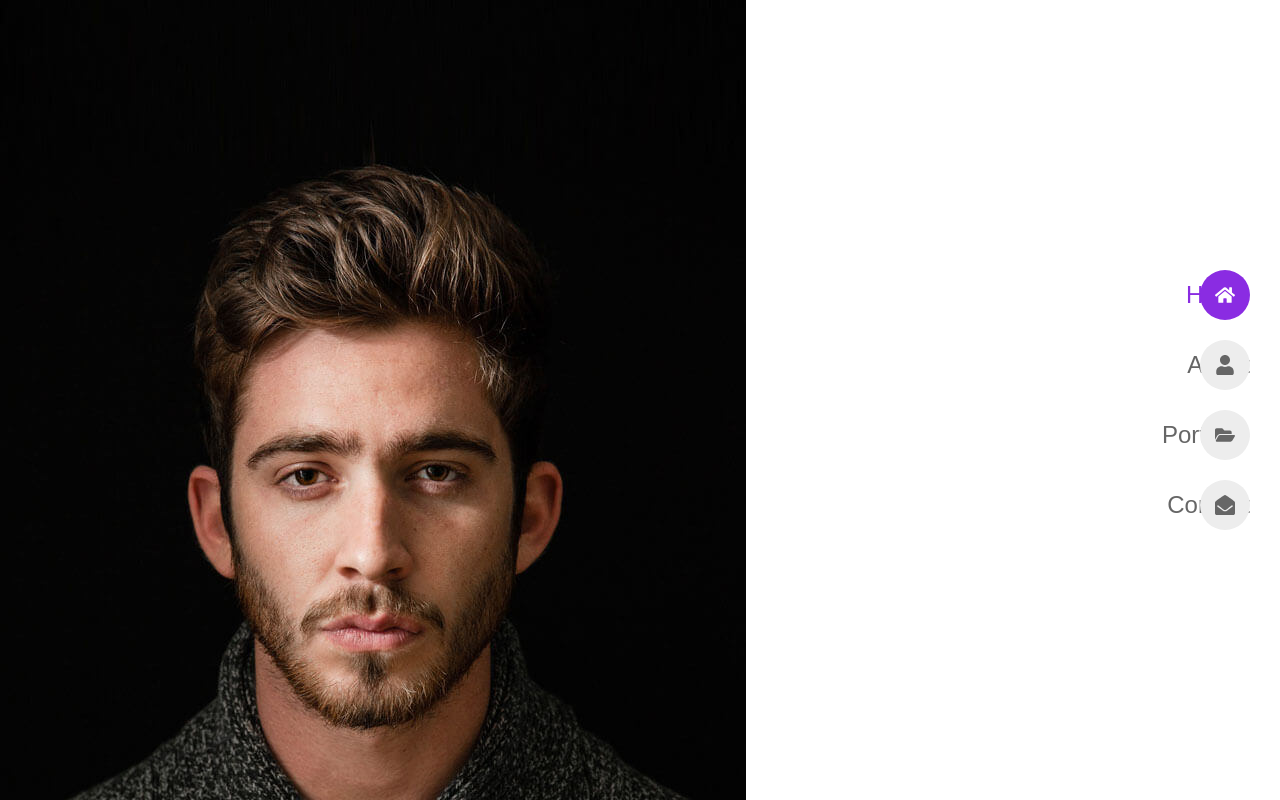
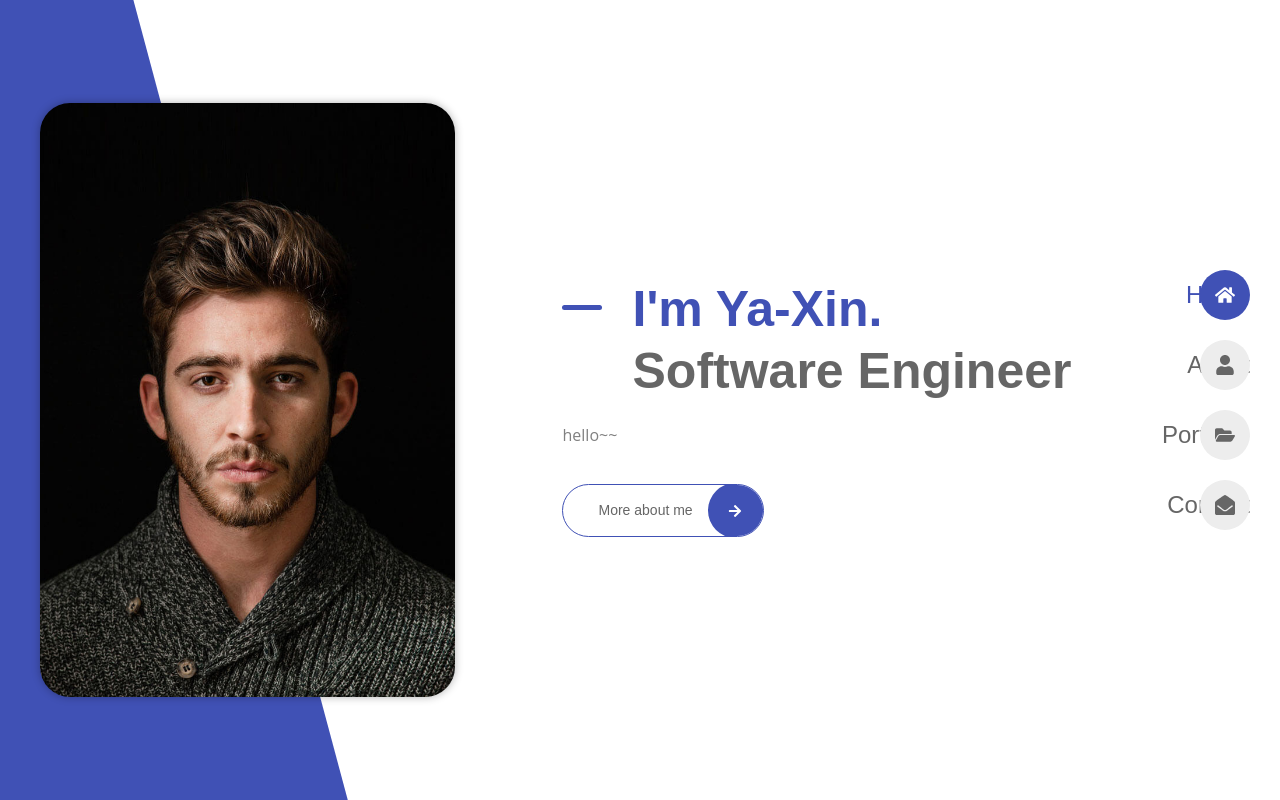
Before and after one commit to yaxingshih/react-personal-portfolio, a React (Vite) app: page / in a window 1280 px wide. Shown: the top 800 px of the page. Built offline with nearby package versions, Linux system fonts and the light colour scheme.

Commit message:
modify home

```diff
--- a/src/App.css
+++ b/src/App.css
@@ -7,7 +7,7 @@
 :root {
     /* ========== Colors ========== */
     font-family: "Inter", sans-serif;
-    --first-color: hsl(271, 76%, 53%);
+    --first-color: hsl(231, 48%, 48%);
     --title-color: hsl(0, 0%, 40%);
     --text-color: hsl(0, 0%, 50%);
     --body-color: hsl(0, 0%, 100%);
@@ -82,3 +82,62 @@ textarea {
 img {
     max-width: 100%;
 }
+
+/* ========== Reusable CSS ========== */
+.grid {
+    display: grid;
+    gap: 30px;
+}
+
+.section {
+    padding-block: 70px;
+}
+
+.button {
+    display: inline-block;
+    color: var(--title-color);
+    border: 1px solid var(--first-color);
+    padding: 15px 70px 15px 35px;
+    border-radius: 35px;
+    font-family: var(--second-font);
+    font-size: var(--small-font-size);
+    font-weight: var(--weight-500);
+    position: relative;
+    overflow: hidden;
+    transition: all 0.25s ease-in-out;
+}
+
+.button__icon {
+    background-color: var(--first-color);
+    position: absolute;
+    inset-block: -2px;
+    right: 0;
+    width: 55px;
+    border-radius: 50%;
+    color: var(--text-white);
+    font-size: var(--small-font-size);
+    text-align: center;
+    line-height: 55px;
+}
+
+.button::before {
+    content: '';
+    position: absolute;
+    inset: 0;
+    background-color: var(--first-color);
+    transform: translateX(100%);
+    z-index: -1;
+    transition: all 0.3s ease-out;
+}
+
+.button:hover::before {
+    transform: translateX(0);
+}
+
+.button:hover {
+    color: var(--text-white);
+}
+
+svg {
+    display: inline-block;
+}
--- a/src/pages/home/Home.jsx
+++ b/src/pages/home/Home.jsx
@@ -1,6 +1,7 @@
 import Profile from '../../assets/home.jpg';
 import { Link } from 'react-router-dom';
 import { FaArrowRight } from 'react-icons/fa';
+import "./home.css"
 
 const Home = () => {
     return (
@@ -9,19 +10,20 @@ const Home = () => {
         <div className="home__content">
           <div className="home__data">
             <h1 className='home__title'>
-            <span>I'm Ya-Xin</span>Software Engineer
+              <div>I'm Ya-Xin.</div>Software Engineer
             </h1>
             <p className="home__description">
               hello~~
             </p>
             <Link to='/about' className='button'>
-            More about me {''}
+              More about me {' '}
               <span className="button__icon">
                 <FaArrowRight />
               </span>
             </Link>
           </div>
         </div>
+        <div className="color__block"></div>
       </section>
     );
   };
--- a/src/pages/home/home.css
+++ b/src/pages/home/home.css
@@ -0,0 +1,56 @@
+.home {
+    grid-template-columns: 4.32fr 7.86fr;
+    align-items: center;
+    padding: 40px;
+    height: 100vh;
+}
+.home__img {
+    height: 90%;
+    object-fit: cover;
+    border-radius: 30px;
+    box-shadow: 0 0 8px hsla(0, 0%, 0%, 0.3);
+    z-index: 1;
+}
+
+.home__data {
+    max-width: 600px;
+    margin-inline: auto;
+    padding-top: 20px;
+}
+
+.home__title {
+    position: relative;
+    font-size: var(--h1-font-size);
+    line-height: 1.24;
+    padding-left: 70px;
+}
+
+.home__title div {
+    color: var(--first-color);;
+}
+
+.home__title::before {
+    content: '';
+    position: absolute;
+    left: 0;
+    top: 22%;
+    width: 40px;
+    height: 5px;
+    border-radius: 10px;
+    background-color: var(--first-color);
+}
+
+.home__description {
+    line-height: 2.125;
+    margin-block: 16px 32px;
+}
+
+.color__block {
+    position: fixed;
+    height: 200%;
+    width: 100%;
+    background-color: var(--first-color);
+    top: -50%;
+    left: -83%;
+    transform: rotate(-15deg);
+}
```
Also changed, not shown: src/assets/home-1.jpg (added), 1 other file (tests, documents, lock files or other folders). Lines whose indentation alone changed are shown as unchanged.
